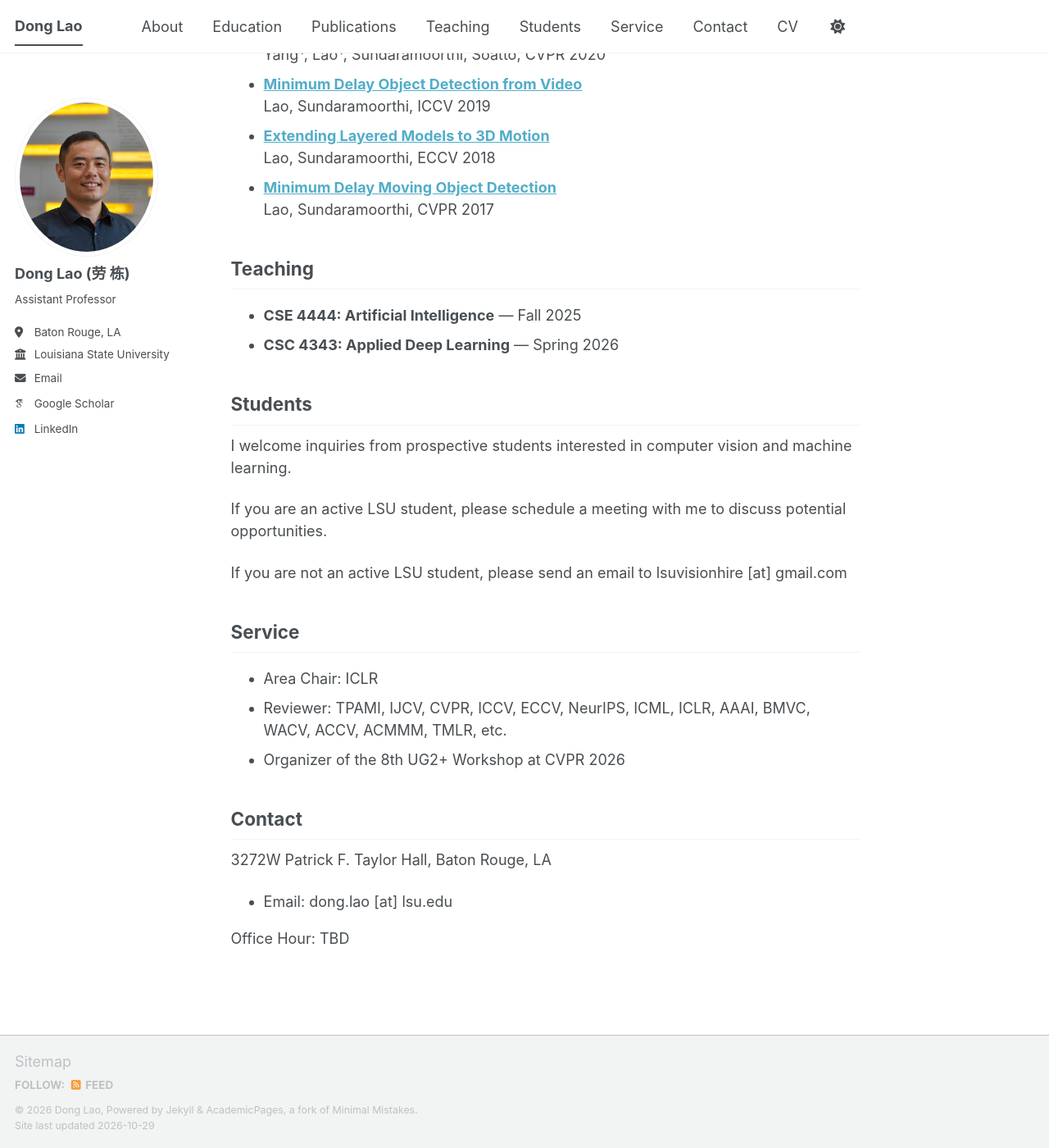
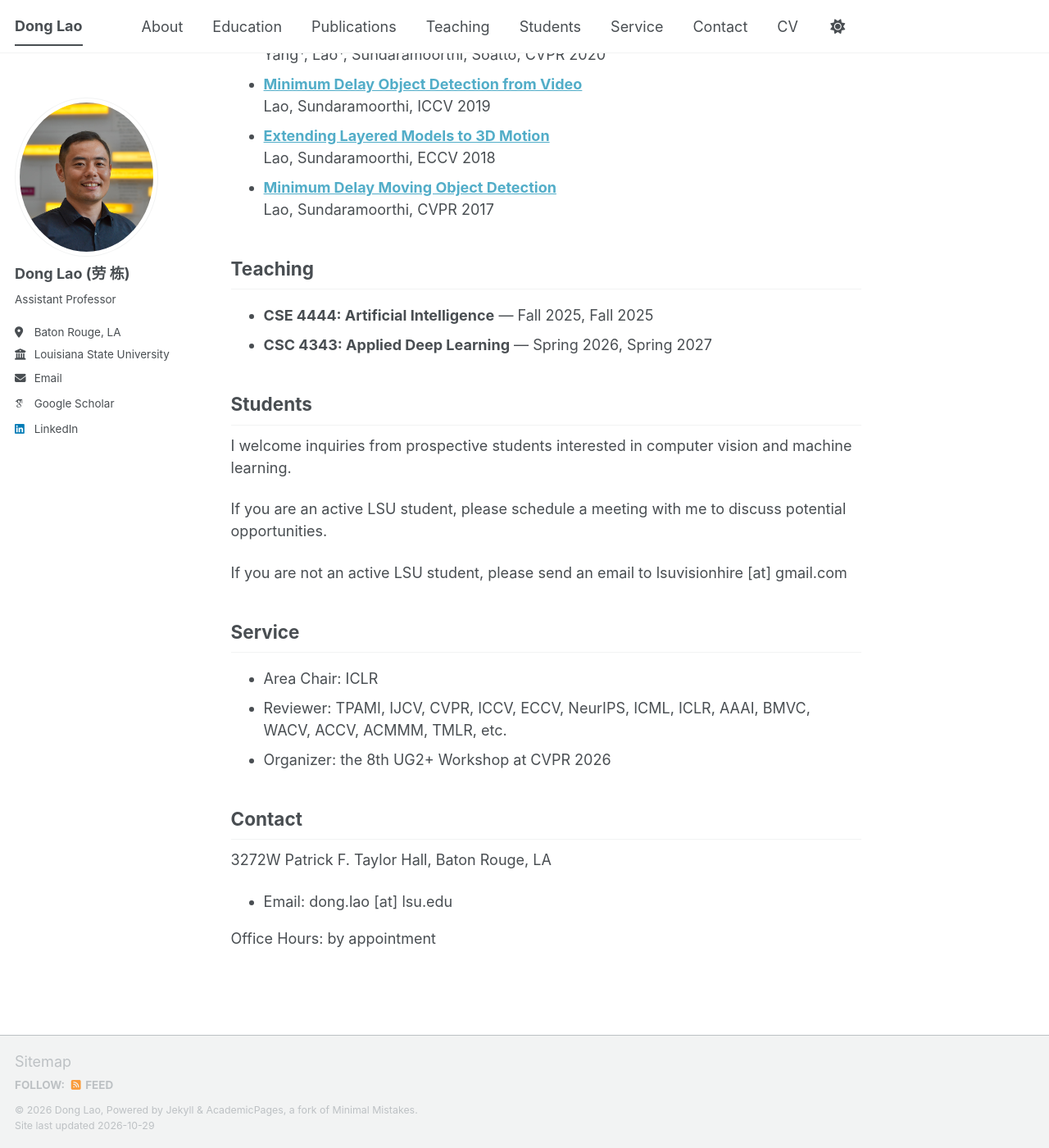
Before and after one commit to donglao/donglao.github.io, a Jekyll site: the page built from _pages/about.md, in a window 1280 px wide and 1400 px high, scrolled down 1500 px. Shown: the whole window at 82% size. Built offline with Jekyll 4.4.1, drawn with Linux system fonts in a browser that asks for light colours; some web fonts are replaced; a script bundle is joined from its source files by our own code; library files that are not in the unit come from our copies.

Commit message:
Update teaching and service sections in about.md

```diff
--- a/_pages/about.md
+++ b/_pages/about.md
@@ -60,8 +60,8 @@ Full list in my [CV](/files/CV.pdf) or [Google Scholar](https://scholar.google.
 
 ## Teaching
 
-- **CSE 4444: Artificial Intelligence** — Fall 2025
-- **CSC 4343: Applied Deep Learning** — Spring 2026
+- **CSE 4444: Artificial Intelligence** — Fall 2025, Fall 2025
+- **CSC 4343: Applied Deep Learning** — Spring 2026, Spring 2027
 
 <a id="students"></a>
 
@@ -79,7 +79,7 @@ If you are not an active LSU student, please send an email to lsuvisionhire [at
 
  - Area Chair: ICLR
  - Reviewer: TPAMI, IJCV, CVPR, ICCV, ECCV, NeurIPS, ICML, ICLR, AAAI, BMVC, WACV, ACCV, ACMMM, TMLR, etc.
- - Organizer of the 8th UG2+ Workshop at CVPR 2026
+ - Organizer: the 8th UG2+ Workshop at CVPR 2026
 
 <a id="contact"></a>
 
@@ -89,4 +89,4 @@ If you are not an active LSU student, please send an email to lsuvisionhire [at
 
  - Email: dong.lao [at] lsu.edu
 
-Office Hour: TBD
+Office Hours: by appointment
```
